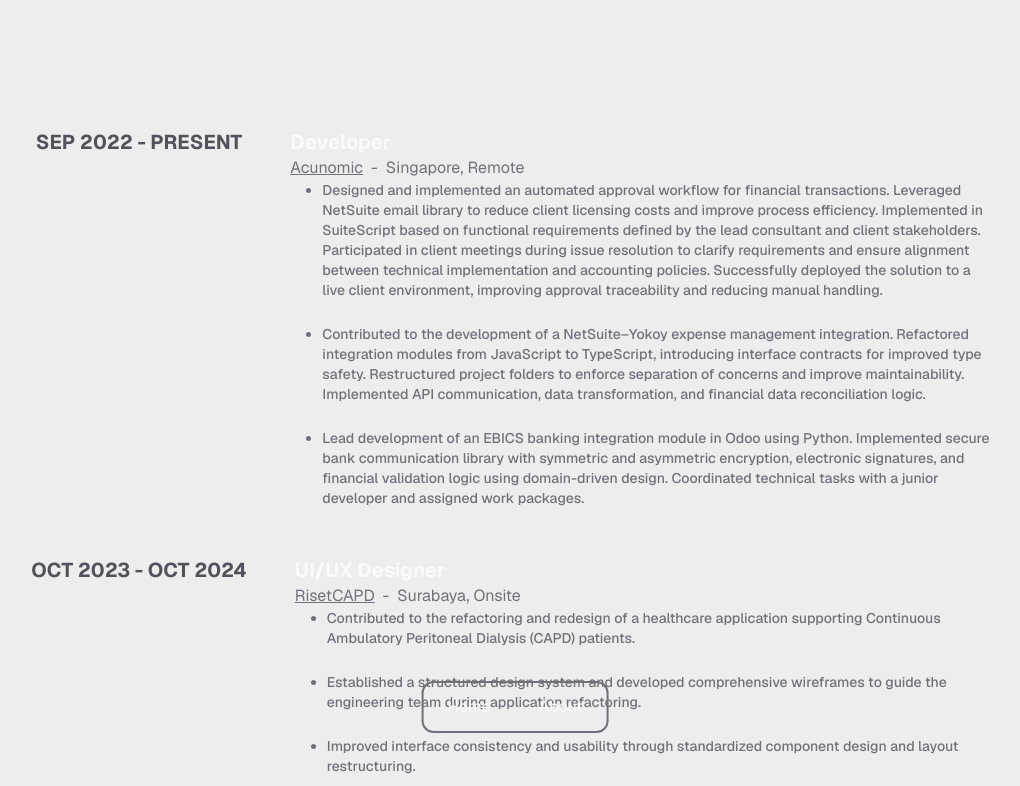
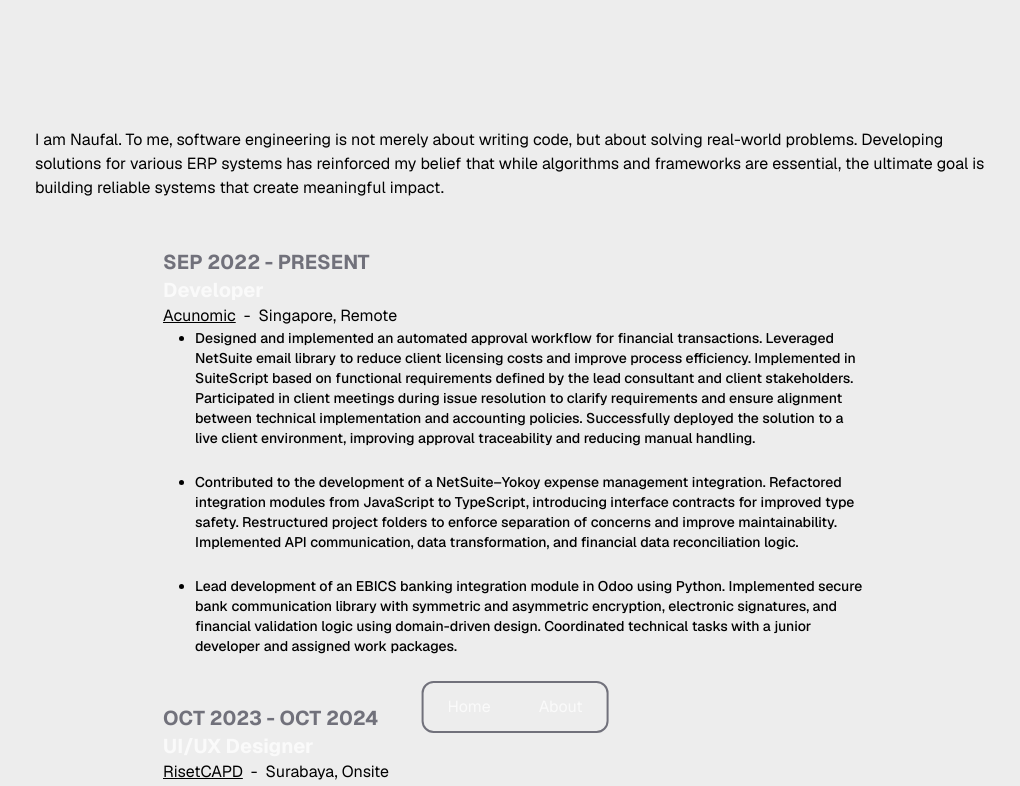
Before and after one commit to nflpurnama/naufal-portfolio, a Next.js app: page /about in a window 1280 px wide. Shown: the top 786 px of the page, without its empty margins (125-1145 px from the left). Built offline with nearby package versions, Linux system fonts and the light colour scheme.

Commit message:
[DEV] separate experience information markup

```diff
--- a/src/app/(marketing)/about/page.tsx
+++ b/src/app/(marketing)/about/page.tsx
@@ -1,28 +1,15 @@
 import { EXPERIENCES } from "@/configs/experiences"
-
-function formatDate(date: Date){
-    return date.toLocaleDateString("en-US", {year: "numeric", month: "short",}).toUpperCase()
-}
+import ExperienceCard from "@/components/about/experience"
 
 export default function About(){
-    return <main className="flex flex-col items-center min-h-screen max-w-9xl py-32 gap-12">
+    return <main className="flex flex-col items-center min-h-screen max-w-5xl py-32 px-8 gap-12">
+        <div className="flex align-items-start min-w-full">
+            <p>I am Naufal. To me, software engineering is not merely about writing code, but about solving real-world problems.
+                Developing solutions for various ERP systems has reinforced my belief that while algorithms and frameworks are essential, the ultimate goal is building reliable systems that create meaningful impact.
+            </p>
+        </div>
         {EXPERIENCES.map((exp) =>
-            <div key={exp.id} className="flex text-zinc-500 gap-12">
-            <h1 className="text-zinc-600 text-xl font-bold">{formatDate(exp.startDate)} - {exp.endDate ? formatDate(exp.endDate) : 'PRESENT'}</h1>
-            <div className="flex flex-col">
-                <div className="flex flex-col">
-                    <h2 className="text-zinc-50 text-xl font-bold">{exp.title}</h2>
-                    <span className="flex gap-2">
-                        <a href="www.acunomic.com" className="underline">{exp.companyName}</a> - <p>{exp.city}, {exp.locationType}</p>
-                    </span>
-                </div>
-                <div className="pl-8">
-                    <ul className="flex flex-col gap-6 text-sm max-w-2xl list-disc font-medium">
-                        {exp.descriptions.map((desc, index) => <li key={`${exp.id}_${index}`}>{desc}</li>)}
-                    </ul>
-                </div>
-            </div>
-        </div>
+            <ExperienceCard key={exp.id} experience={exp} />
         )}
     </main>
 }
--- /dev/null
+++ b/src/components/about/experience.tsx
@@ -0,0 +1,28 @@
+import { Experience } from "@/types/resume/experience"
+
+function formatDate(date: Date){
+    return date.toLocaleDateString("en-US", {year: "numeric", month: "short",}).toUpperCase()
+}
+
+const ExperienceCard = ({experience}: {experience: Experience}) => {
+    return (
+        <div className="flex flex-col">
+            <h1 className="text-zinc-500 text-xl font-bold">{formatDate(experience.startDate)} - {experience.endDate ? formatDate(experience.endDate) : 'PRESENT'}</h1>
+            <div className="flex flex-col">
+                <div className="flex flex-col">
+                    <h2 className="text-zinc-50 text-xl font-bold">{experience.title}</h2>
+                    <span className="flex gap-2">
+                        <a href={experience.companyUrl} className="underline">{experience.companyName}</a> - <p>{experience.city}, {experience.locationType}</p>
+                    </span>
+                </div>
+                <div className="pl-8">
+                    <ul className="flex flex-col gap-6 text-sm max-w-2xl list-disc font-medium">
+                        {experience.descriptions.map((desc, index) => <li key={`${experience.id}_${index}`}>{desc}</li>)}
+                    </ul>
+                </div>
+            </div>
+        </div>
+    )
+}
+
+export default ExperienceCard;
```
